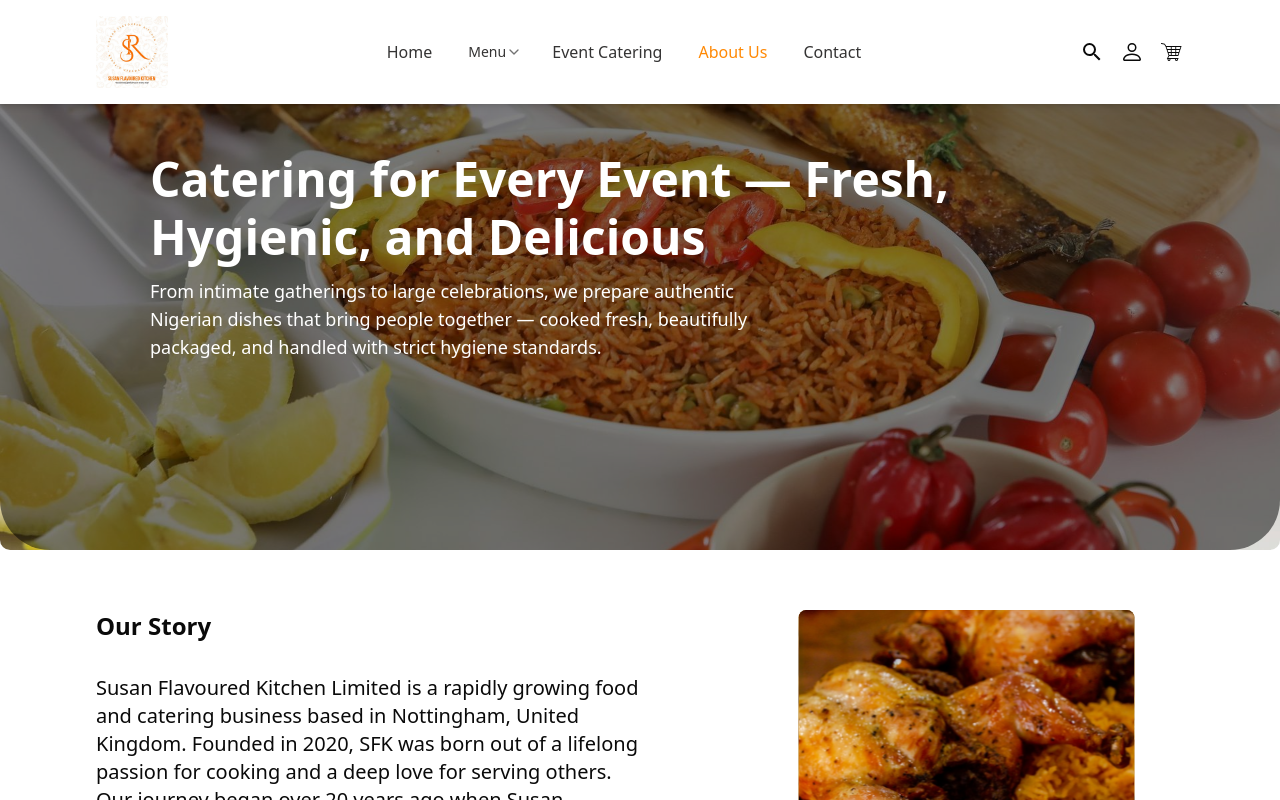
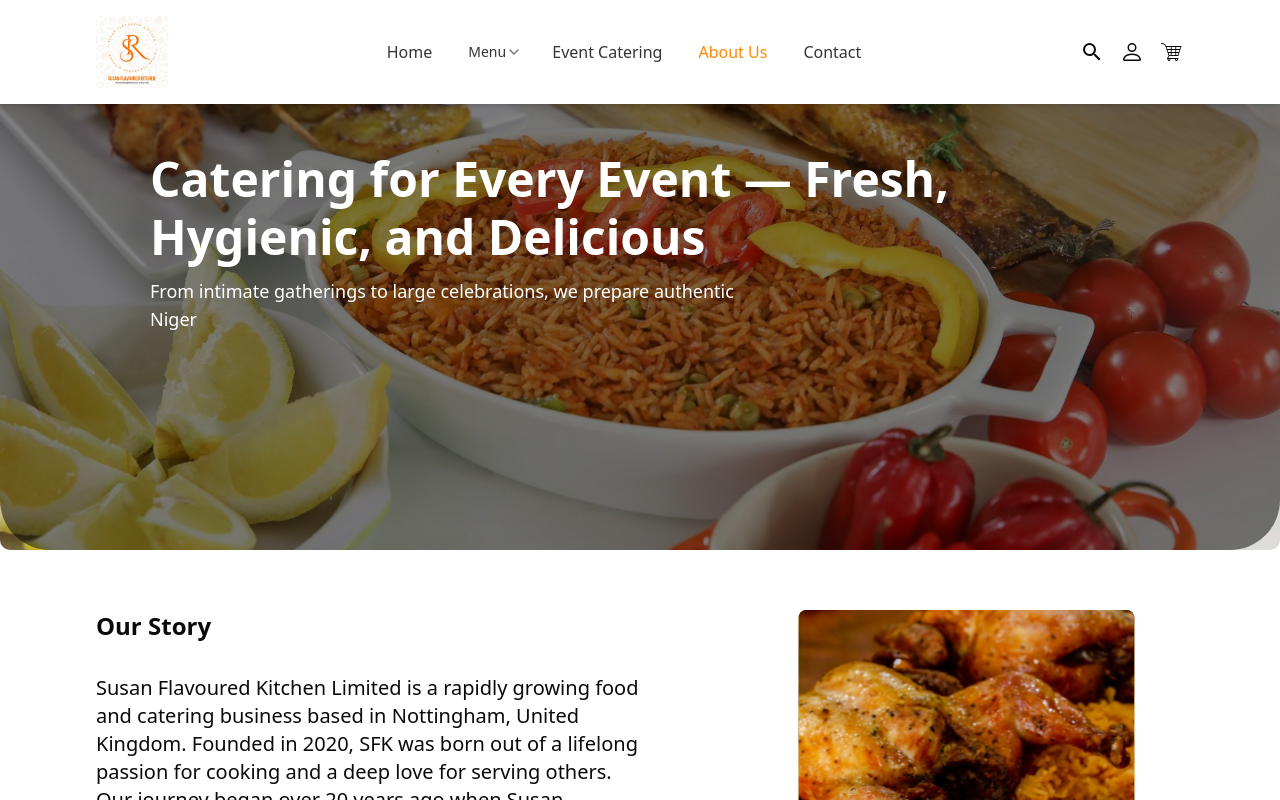
Before and after one commit to UMARKS-TECHNOLOGIES/susan-flavoured-kitchen, a React (Vite) app: page /about in a window 1280 px wide. Shown: the top 800 px of the page. Built offline with nearby package versions, Linux system fonts and the light colour scheme.

Commit message:
About us

```diff
--- a/src/pages/about-us/components/Hero.jsx
+++ b/src/pages/about-us/components/Hero.jsx
@@ -18,8 +18,7 @@ const Hero = () => {
         </h1>
         <p className="text-white w-[70%] text-lg">
           From intimate gatherings to large celebrations, we prepare authentic
-          Nigerian dishes that bring people together — cooked fresh, beautifully
-          packaged, and handled with strict hygiene standards.
+          Niger
         </p>
       </div>
       <div></div>
```
